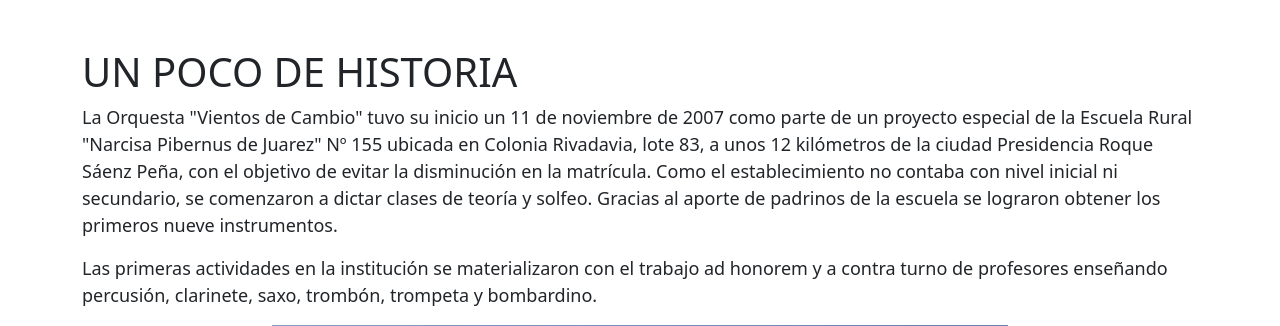
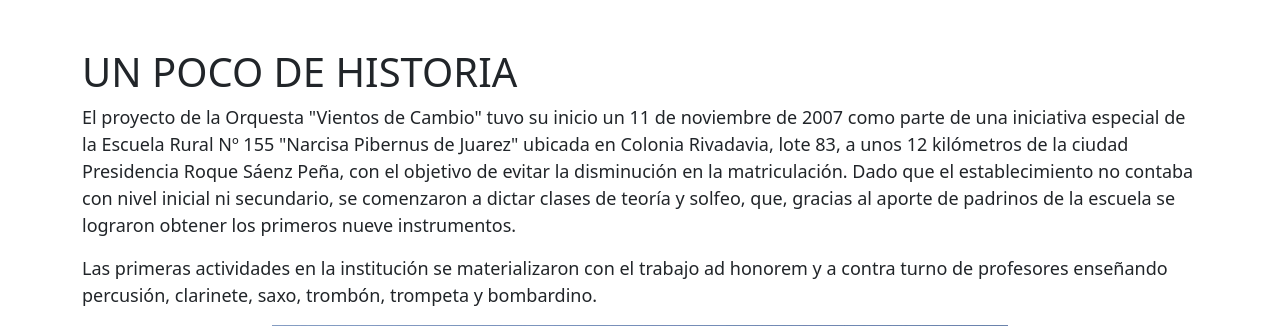
Before and after one commit to llalexis90ll/Proyecto-7, a Django app: page /NUESTRA_HISTORIA in a window 1280 px wide. Shown: the part 146-472 px from the top of the page. Run offline with Django 4.2, Linux system fonts and the light colour scheme.

Commit message:
Agregado en Nuestra Historia

```diff
--- a/Proj_finalE7/blog/templates/NUESTRA_HISTORIA.html
+++ b/Proj_finalE7/blog/templates/NUESTRA_HISTORIA.html
@@ -7,7 +7,7 @@
     <div class="bd-example">
     <div class="text-left"><font size=4>
 
-        <p>La Orquesta "Vientos de Cambio" tuvo su inicio un 11 de noviembre de 2007 como parte de un proyecto especial de la Escuela Rural "Narcisa Pibernus de Juarez" Nº 155 ubicada en Colonia Rivadavia, lote 83, a unos 12 kilómetros de la ciudad Presidencia Roque Sáenz Peña, con el objetivo de evitar la disminución en la matrícula. Como el establecimiento no contaba con nivel inicial ni secundario, se comenzaron a dictar clases de teoría y solfeo. Gracias al aporte de padrinos de la escuela se lograron obtener los primeros nueve instrumentos.</p>
+        <p>El proyecto de la Orquesta "Vientos de Cambio" tuvo su inicio un 11 de noviembre de 2007 como parte de una iniciativa especial de la Escuela Rural Nº 155 "Narcisa Pibernus de Juarez" ubicada en Colonia Rivadavia, lote 83, a unos 12 kilómetros de la ciudad Presidencia Roque Sáenz Peña, con el objetivo de evitar la disminución en la matriculación. Dado que el establecimiento no contaba con nivel inicial ni secundario, se comenzaron a dictar clases de teoría y solfeo, que, gracias al aporte de padrinos de la escuela se lograron obtener los primeros nueve instrumentos.</p>
         <p>Las primeras actividades en la institución se materializaron con el trabajo ad honorem y a contra turno de profesores enseñando percusión, clarinete, saxo, trombón, trompeta y bombardino.</p>
         <div class="row justify-content-center">
          <div class="col-8">
```
